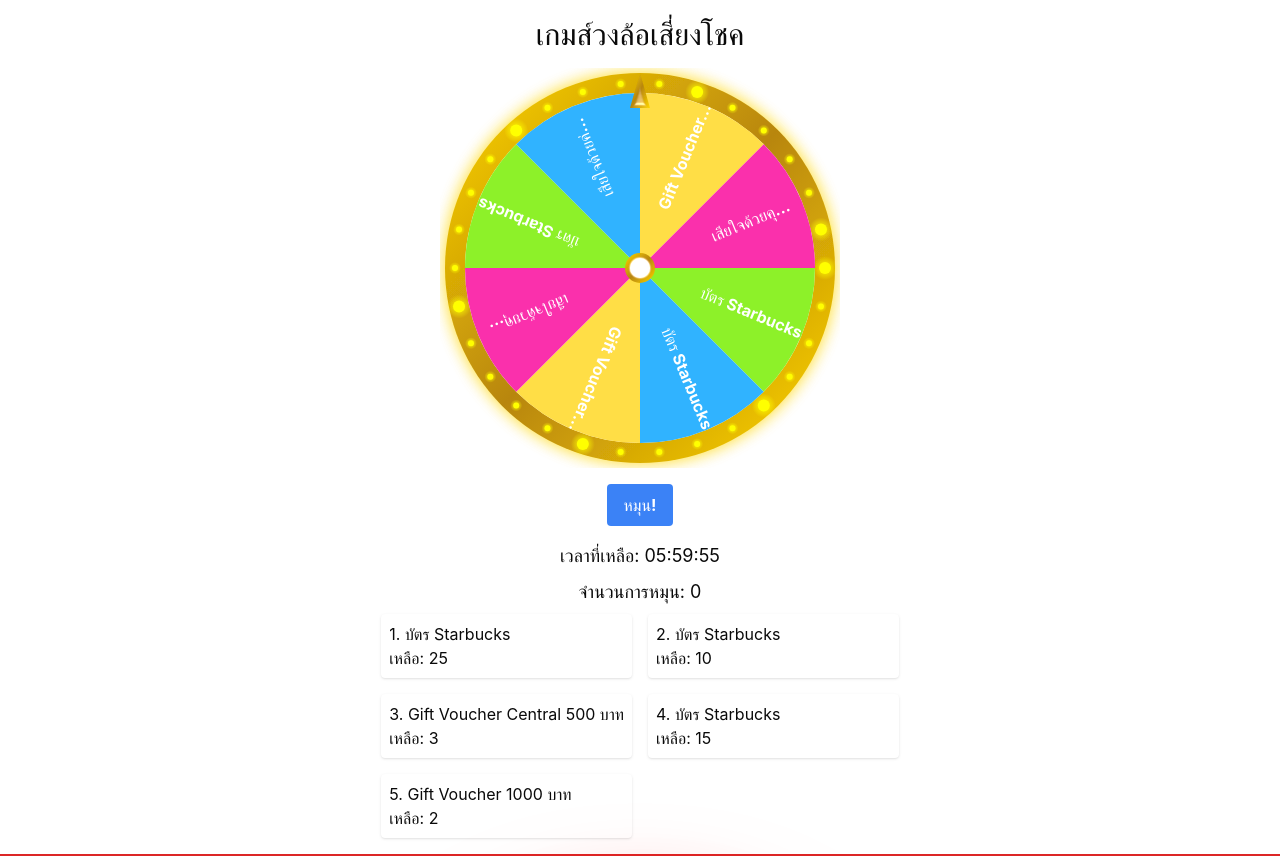
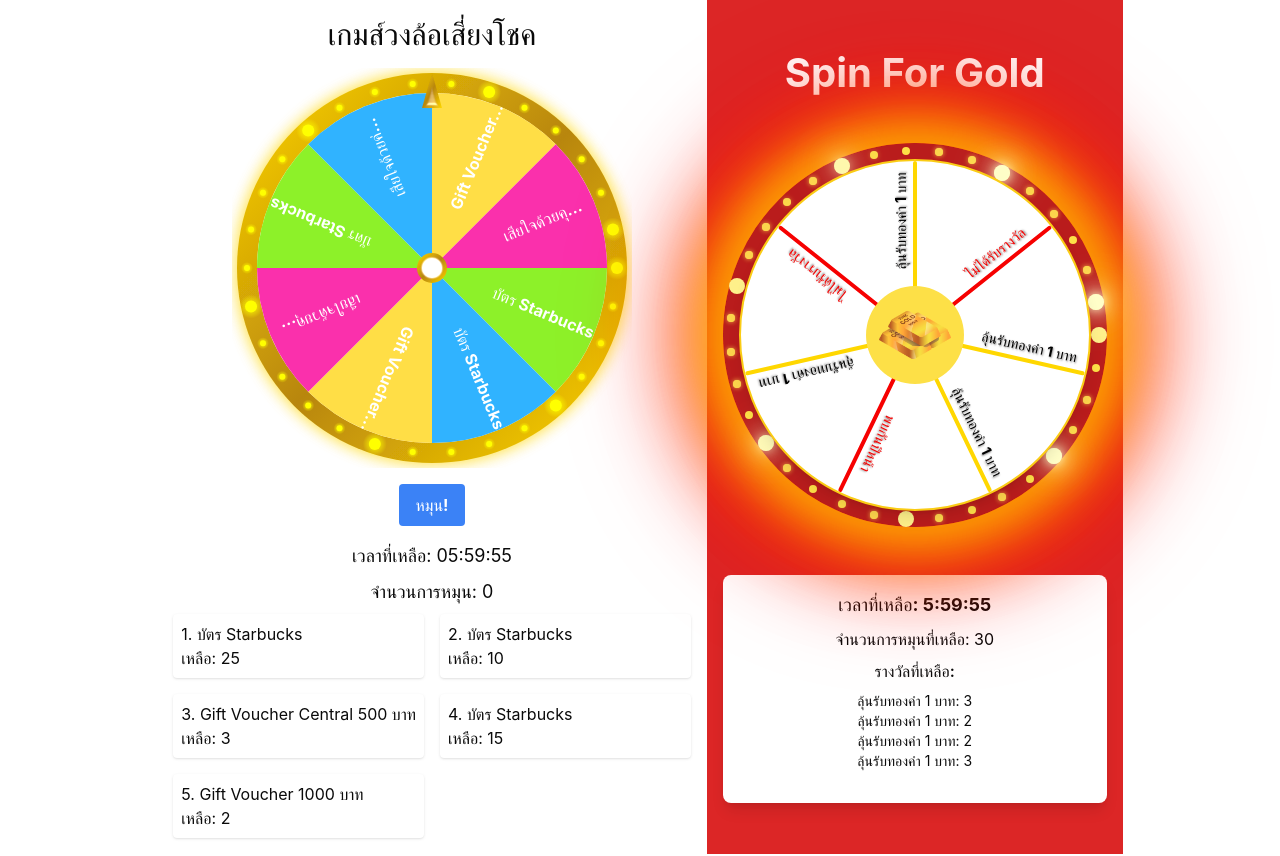
Before and after one commit to rockmafia/Spin-Wheel, a React (Vite) app: page / in a window 1280 px wide. Shown: the top 856 px of the page. Built offline with nearby package versions, Linux system fonts and the light colour scheme.

Commit message:
Update Responsive

```diff
--- a/src/index.css
+++ b/src/index.css
@@ -15,6 +15,7 @@
   text-rendering: optimizeLegibility;
   -webkit-font-smoothing: antialiased;
   -moz-osx-font-smoothing: grayscale;
+
 }
 
 a {
@@ -129,3 +130,18 @@
     @apply bg-background text-foreground;
   }
 }
+
+
+.display-wheel{
+  display: flex;
+  width: 100%;
+  justify-content: center;
+}
+
+
+@media screen and (max-width: 800px) {
+  .display-wheel{
+    display: flex;
+    flex-direction: column;
+  }
+}
--- a/src/main.jsx
+++ b/src/main.jsx
@@ -10,10 +10,12 @@
 createRoot(document.getElementById('root')).render(
   <StrictMode >
     {/* <App /> */}
-
-    <SpinWheelVerone/>
+   <div className='display-wheel'>
+   <SpinWheelVerone/>
     {/* <PrizeWheelLast/> */}
     <GoldenWheelSpin/>
+   </div>
+
 
   </StrictMode>,
 )
```
Also changed, not shown: src/App.css (line endings or trailing spaces).
